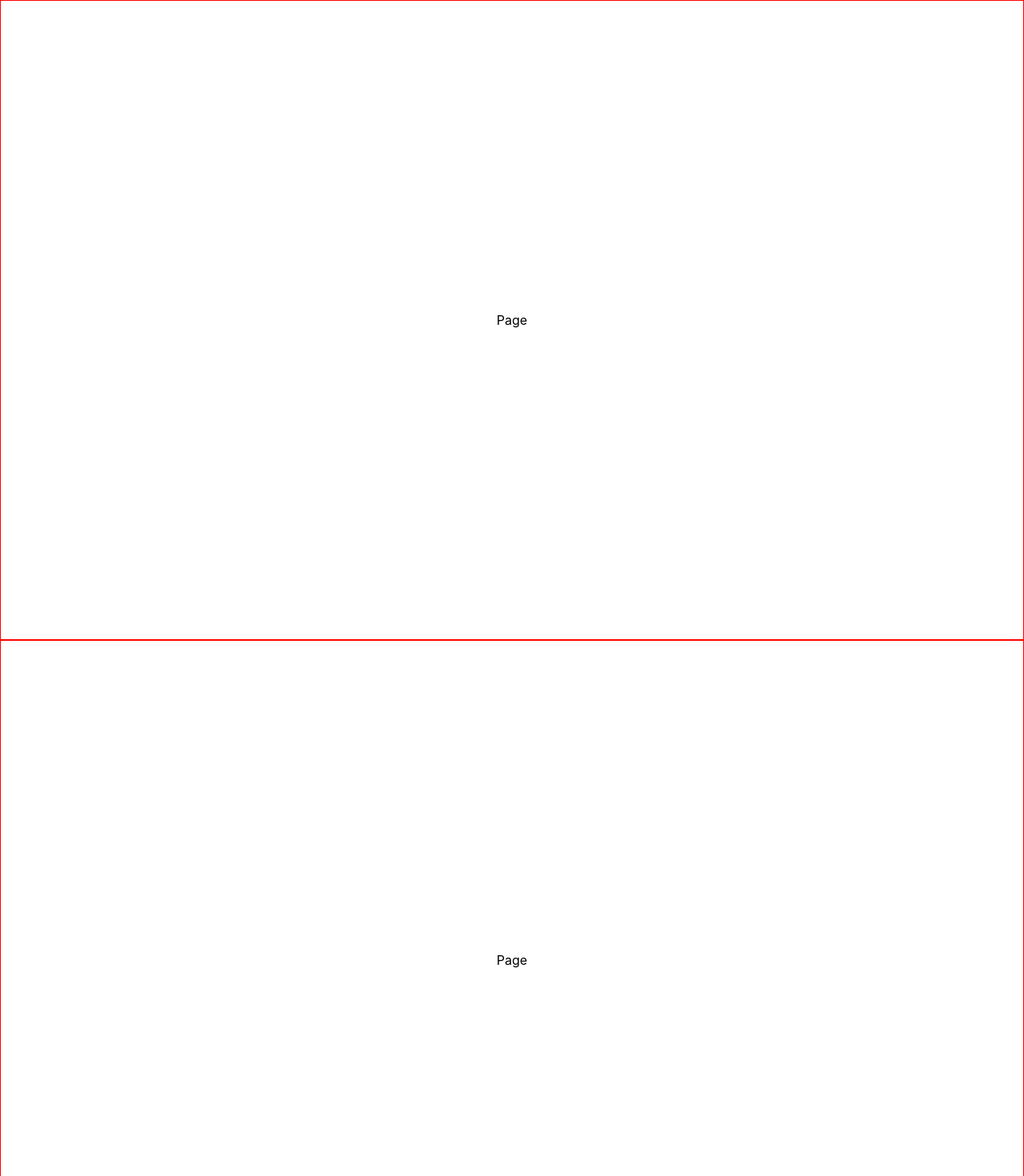
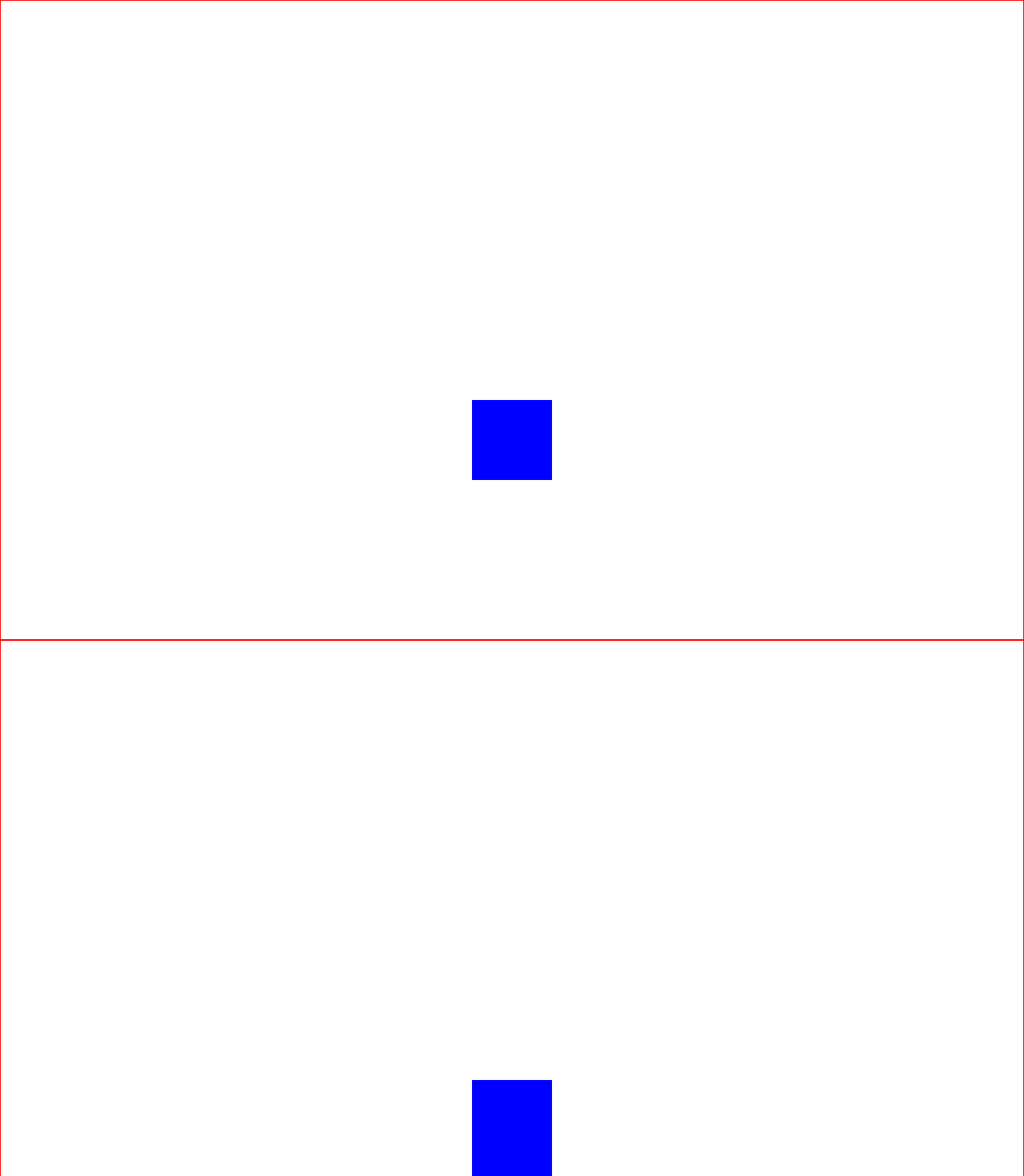
Before and after one commit to dbolesta/surround-react, a React (Create React App) app: page / in a window 1280 px wide. Shown: the top 1470 px of the page at 80% size. Built offline with nearby package versions, Linux system fonts and the light colour scheme.

Commit message:
adds simple parallax scolling components via react-scroll-parallax

```diff
--- a/package.json
+++ b/package.json
@@ -9,6 +9,7 @@
     "react": "^18.2.0",
     "react-dom": "^18.2.0",
     "react-scripts": "5.0.1",
+    "react-scroll-parallax": "^3.3.1",
     "styled-components": "^5.3.6",
     "web-vitals": "^2.1.4"
   },
--- a/src/App.js
+++ b/src/App.js
@@ -1,12 +1,15 @@
 import Page from './components/Page';
+import { ParallaxProvider } from 'react-scroll-parallax';
 
 
 function App() {
   return (
     <div className="App">
-      <Page />
-      <Page />
-      <Page />
+      <ParallaxProvider>
+        <Page start='-200px' end='500px' />
+        <Page start='-50px' end='200px' />
+        <Page start='-200px' end='400px' />
+      </ParallaxProvider>
     </div>
   );
 }
--- a/src/components/Page.js
+++ b/src/components/Page.js
@@ -1,18 +1,25 @@
 import styled from 'styled-components';
+import { Parallax } from 'react-scroll-parallax';
 
 const StyledPage = styled.div`
     border: 1px solid red;
     display: flex;
     align-items: center;
     justify-content: center;
-    width: 100vw;
+    width: 100%;
     height: 100vh;
 `;
 
 
-const Page = () => {
+const Page = ({start, end}) => {
   return (
-    <StyledPage>Page</StyledPage>
+    <StyledPage>
+        {/* <Parallax translateY={['-100px', '200px']}> */}
+        <Parallax translateY={[start, end]} >
+        {/* <Parallax speed={-15}> */}
+            <div className="my-thing" />
+        </Parallax>
+    </StyledPage>
   )
 }
 
--- a/src/index.css
+++ b/src/index.css
@@ -15,3 +15,9 @@ code {
 * {
   box-sizing: border-box;
 }
+
+.my-thing {
+  width: 100px;
+  height: 100px;
+  background-color: blue;
+}
```
Also changed, not shown: 1 other file (tests, documents, lock files or other folders).
